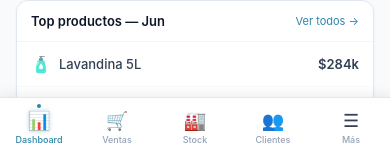
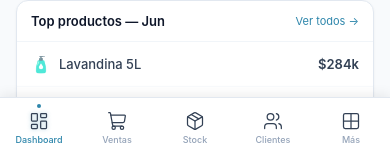
Before and after one commit to Jere-sito/ons-quimica, a website: page public/mobile/index.html in a window 390 px wide. Shown: the part 687-841 px from the top of the page. Drawn offline with nearby package versions, Linux system fonts and the light colour scheme.

Commit message:
feat: iconos Lucide en bottom nav mobile

```diff
--- a/public/mobile/index.html
+++ b/public/mobile/index.html
@@ -2736,23 +2736,23 @@
         <div class="m-bottom-nav">
           <div class="m-nav-item active" onclick="showSection('dashboard')">
             <div class="m-nav-active-dot"></div>
-            <div class="m-nav-icon">📊</div>
+            <i data-lucide="layout-dashboard" class="lucide-icon m-nav-icon"></i>
             <div class="m-nav-label" style="color:#2E86AB;">Dashboard</div>
           </div>
           <div class="m-nav-item" onclick="showSection('ventas')">
-            <div class="m-nav-icon">🛒</div>
+            <i data-lucide="shopping-cart" class="lucide-icon m-nav-icon"></i>
             <div class="m-nav-label">Ventas</div>
           </div>
           <div class="m-nav-item" onclick="showSection('stock')">
-            <div class="m-nav-icon">🏭</div>
+            <i data-lucide="package" class="lucide-icon m-nav-icon"></i>
             <div class="m-nav-label">Stock</div>
           </div>
           <div class="m-nav-item" onclick="showSection('clientes')">
-            <div class="m-nav-icon">👥</div>
+            <i data-lucide="users" class="lucide-icon m-nav-icon"></i>
             <div class="m-nav-label">Clientes</div>
           </div>
           <div class="m-nav-item" onclick="showSection('mas')">
-            <div class="m-nav-icon">☰</div>
+            <i data-lucide="grid-2x2" class="lucide-icon m-nav-icon"></i>
             <div class="m-nav-label">Más</div>
           </div>
         </div>
@@ -3304,6 +3304,7 @@ window.addEventListener('DOMContentLoaded', () => {
     badge.style.display = 'flex';
     badge.textContent = noLeidas.length;
   }
+  if (typeof lucide !== 'undefined') lucide.createIcons();
 });
 </script>
 
```
